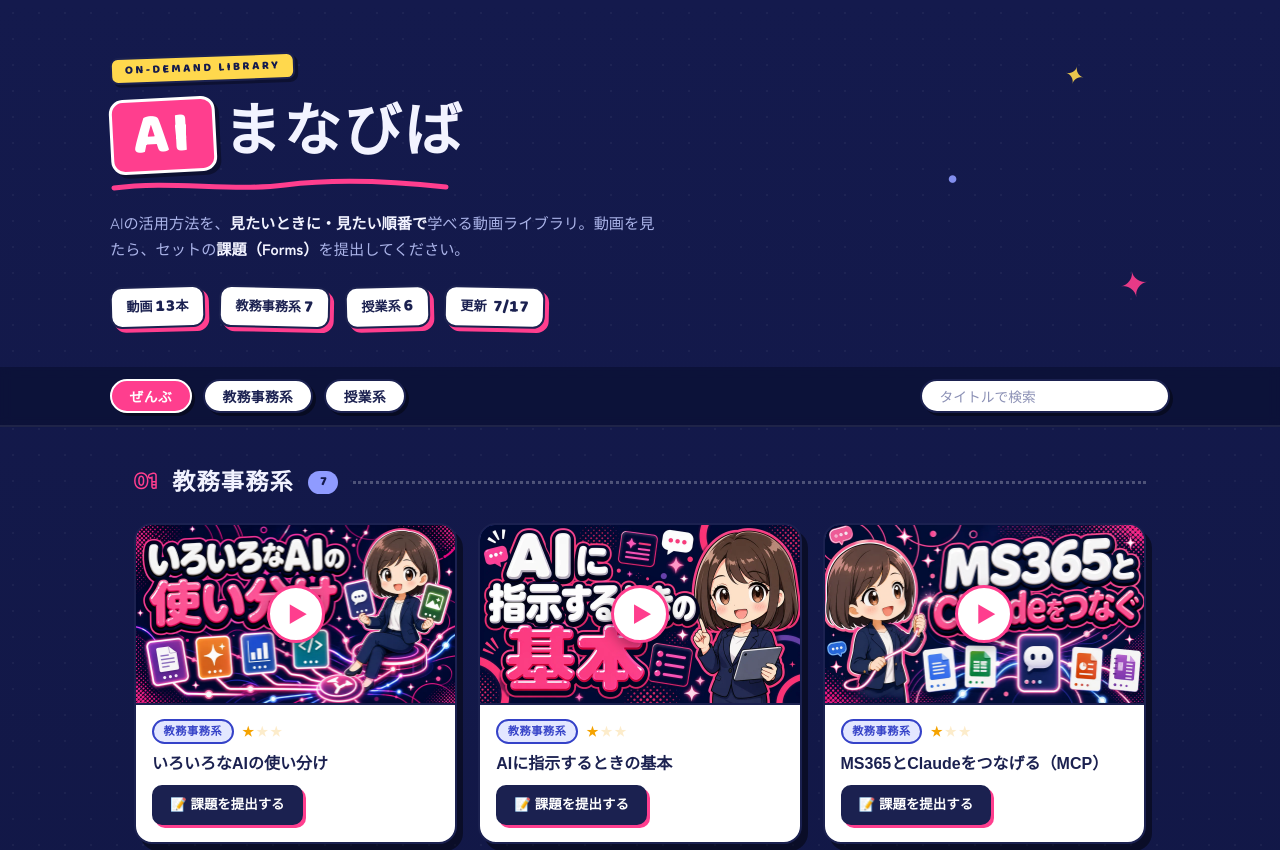
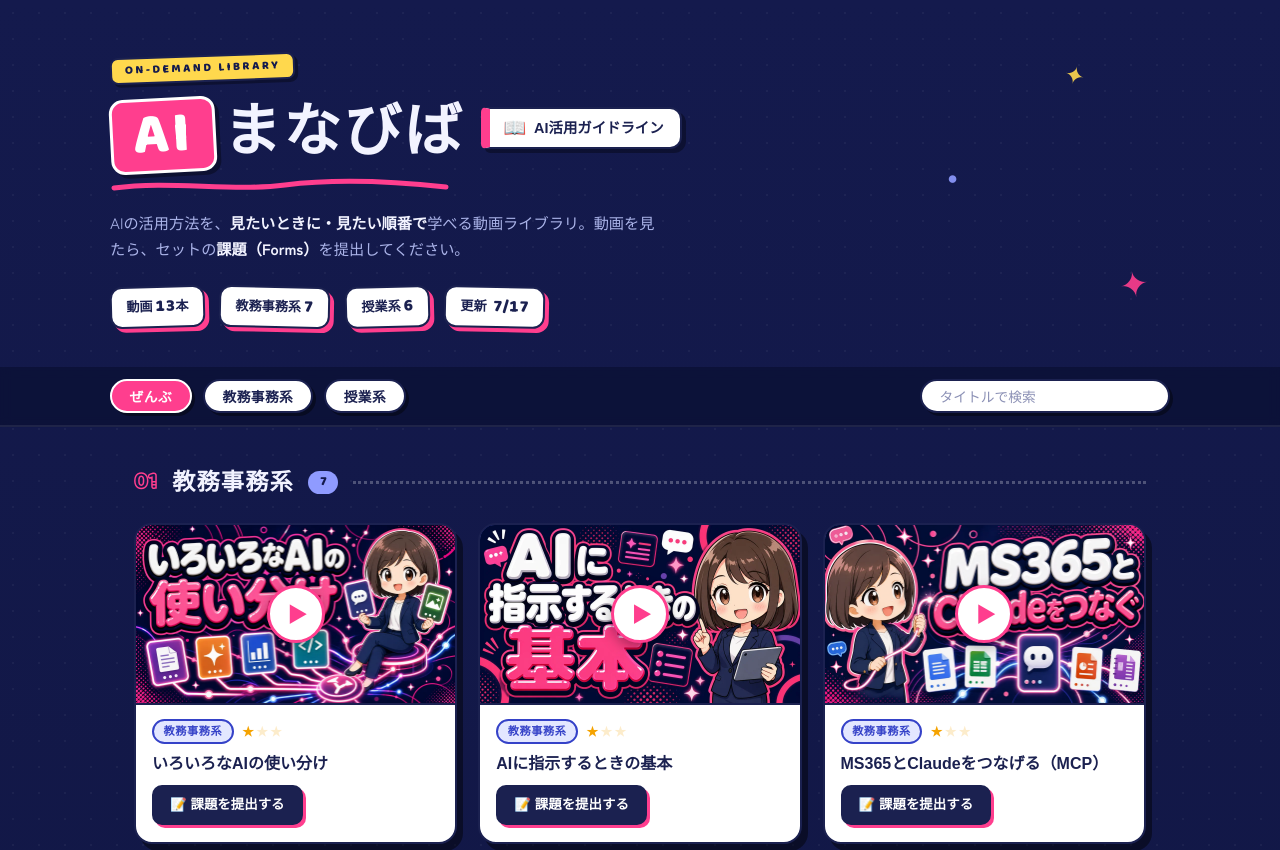
Before and after one commit to chiaki2027/ai-manabiba, a plain HTML site: page index.html in a window 1280 px wide. Shown: the top 850 px of the page. Drawn offline with Linux system fonts and the light colour scheme; a web font is replaced by a local one.

Commit message:
Add files via upload

```diff
--- a/data.js
+++ b/data.js
@@ -19,6 +19,10 @@
 
 const DATA = {
   updated: "2026-07-17", // 全14本公開（準備中3本→公開に切替）
+
+  // AI活用ガイドライン（タイトル横のボタン）。url を空にするとボタンは非表示。
+  // SharePointにPDFを置いて共有リンクをここに貼る。
+  guideline: { label: "AI活用ガイドライン", url: "https://isiglobal000.sharepoint.com/:b:/s/a_byUser-AI_2026/IQDC_hn8zWGtT4nkWi0lV5EbATNUSczp1JimpCTg675ssiE?e=5jL5zl" },
 
   videos: [
     // ---------- 教務事務系 ----------
--- a/index.html
+++ b/index.html
@@ -69,6 +69,22 @@
   box-shadow:4px 4px 0 rgba(0,0,0,.35);
   font-family:var(--latin);
 }
+.title-row{display:flex;align-items:center;gap:1rem;flex-wrap:wrap}
+.guide-btn{
+  display:inline-flex;align-items:center;gap:.5rem;
+  font-family:var(--disp);font-weight:700;font-size:.9rem;text-decoration:none;
+  color:var(--ink);background:var(--paper);
+  border:2.5px solid var(--ink);
+  border-left:9px solid var(--pink);      /* 本の背表紙 */
+  border-radius:5px 12px 12px 5px;
+  padding:.42rem 1rem .42rem .85rem;
+  box-shadow:4px 4px 0 rgba(0,0,0,.35);
+  transition:transform .12s ease,box-shadow .12s ease;
+  white-space:nowrap;
+}
+.guide-btn .bookicon{font-size:1.15rem;line-height:1}
+.guide-btn:hover{transform:translate(-1px,-2px);box-shadow:5px 6px 0 rgba(0,0,0,.4)}
+.guide-btn:focus-visible{outline:3px solid var(--pink);outline-offset:2px}
 .scribble{display:block;width:min(340px,60%);margin-top:.2rem}
 .lede{margin:1rem 0 0;max-width:36em;color:var(--text-sub);font-size:.95rem}
 .lede strong{color:var(--text-on-navy)}
@@ -259,7 +275,10 @@
   <div class="hero-inner">
     <span class="deco d1">✦</span><span class="deco d2">✦</span><span class="deco d3">●</span>
     <span class="eyebrow">ON-DEMAND LIBRARY</span>
-    <h1><span class="ai">AI</span>まなびば</h1>
+    <div class="title-row">
+      <h1><span class="ai">AI</span>まなびば</h1>
+      <a class="guide-btn" id="guideBtn" target="_blank" rel="noopener" hidden></a>
+    </div>
     <svg class="scribble" viewBox="0 0 340 18" fill="none" aria-hidden="true">
       <path d="M4 12 C 60 4, 120 16, 175 9 S 290 6, 336 11" stroke="#ff3e8e" stroke-width="5" stroke-linecap="round"/>
     </svg>
@@ -387,7 +406,18 @@
   });
 });
 document.getElementById("q").addEventListener("input",e=>{ q = e.target.value.trim(); render(); });
-renderStickers(); render(); renderArticles();
+function renderGuideline(){
+  const g = DATA.guideline;
+  const btn = document.getElementById('guideBtn');
+  if(g && g.url){
+    btn.href = g.url;
+    btn.innerHTML = '<span class="bookicon" aria-hidden="true">📖</span>' + esc(g.label || "AI活用ガイドライン");
+    btn.hidden = false;
+  } else {
+    btn.hidden = true;
+  }
+}
+renderStickers(); render(); renderArticles(); renderGuideline();
 </script>
 </body>
 </html>
```
